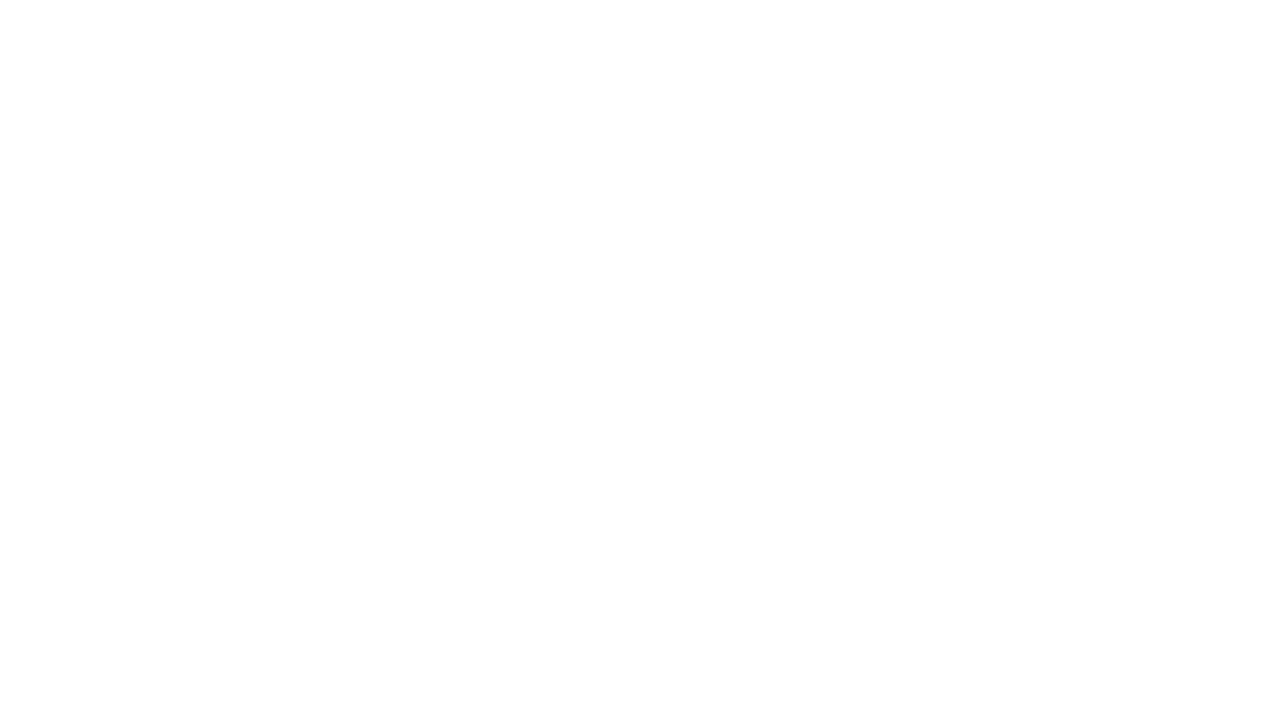
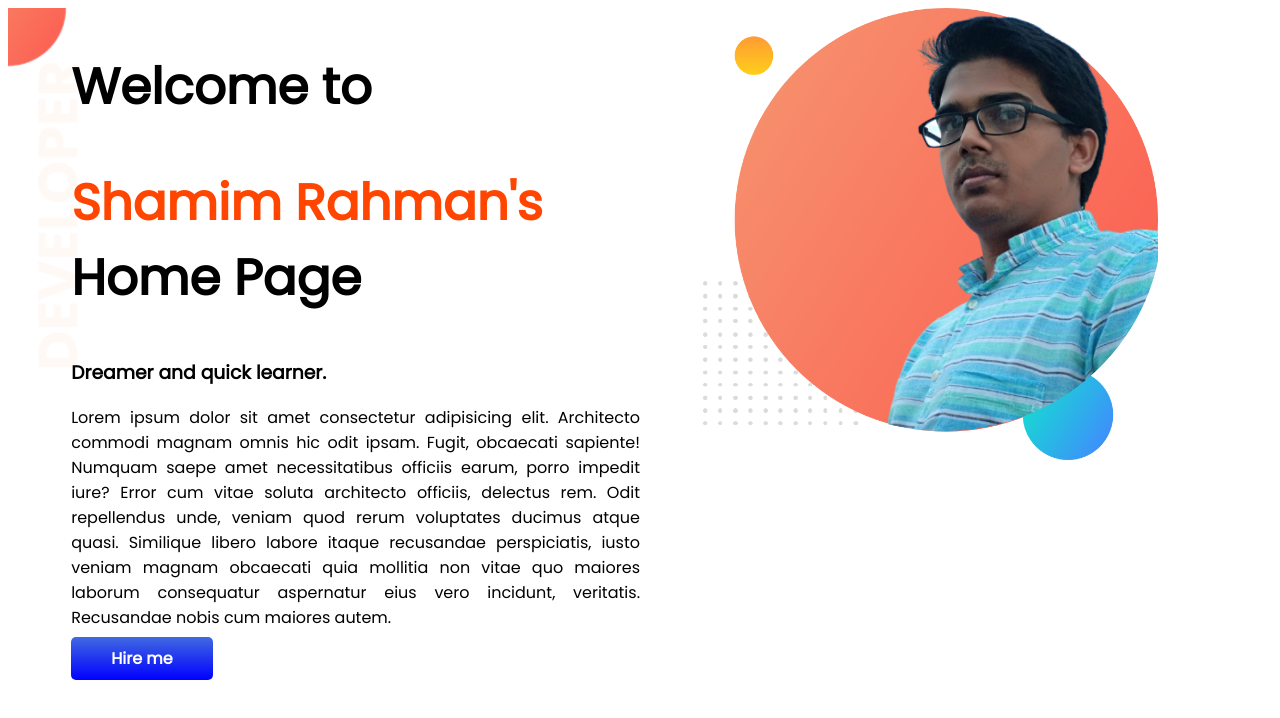
Before and after one commit to Meeftah0318/developer-portfolio, a plain HTML site: page index.html in a window 1280 px wide. Drawn offline with Linux system fonts and the light colour scheme.

Commit message:
css applied

```diff
--- a/index.html
+++ b/index.html
@@ -1,13 +1,39 @@
 <!DOCTYPE html>
 <html lang="en">
+
 <head>
     <meta charset="UTF-8">
     <meta http-equiv="X-UA-Compatible" content="IE=edge">
     <meta name="viewport" content="width=device-width, initial-scale=1.0">
     <title>Shamim Rahman Portfolio</title>
+    <link rel="preconnect" href="https://fonts.googleapis.com">
+    <link rel="preconnect" href="https://fonts.gstatic.com" crossorigin>
+    <link href="https://fonts.googleapis.com/css2?family=Poppins&display=swap" rel="stylesheet">
     <link rel="stylesheet" href="style.css">
 </head>
+
 <body>
+    <section class="top-banner">
+        <div class="half-width">
+            <h1>Welcome to </h1>
+            <h1> <span class="orange-color">Shamim Rahman's</span> Home Page</h1>
+            <h3>Dreamer and quick learner.</h3>
+            <p>Lorem ipsum dolor sit amet consectetur adipisicing elit. Architecto commodi magnam omnis hic odit ipsam.
+                Fugit, obcaecati sapiente! Numquam saepe amet necessitatibus officiis earum, porro impedit iure? Error
+                cum vitae soluta architecto officiis, delectus rem. Odit repellendus unde, veniam quod rerum voluptates
+                ducimus atque quasi. Similique libero labore itaque recusandae perspiciatis, iusto veniam magnam
+                obcaecati quia mollitia non vitae quo maiores laborum consequatur aspernatur eius vero incidunt,
+                veritatis. Recusandae nobis cum maiores autem.</p>
+            <a class="link-button" href="https://www.google.com/" target="blank">Hire me</a>
+        </div>
+
+        <div class="half-width">
+            <img src="images/shamim-pic-bg.png" alt="shamim pic">
+        </div>
+    </section>
+
+
 
 </body>
+
 </html>
--- a/style.css
+++ b/style.css
@@ -0,0 +1,35 @@
+body{
+    font-family: 'Poppins', sans-serif;
+}
+h1{
+    font-size: 50px;
+}
+.orange-color {
+    color: orangered;
+}
+section {
+    display: flex;
+}
+p{
+    text-align: justify;
+}
+.half-width {
+    width: 50%;
+    padding-left: 5%;
+}
+
+.half-width img {
+    width: 80%;
+}
+.link-button{
+    text-decoration: none;
+    background-image: linear-gradient(royalblue, blue);
+    color: white;
+    font-weight: 700;
+    padding: 10px 40px;
+    border-radius: 5px;
+}
+.top-banner {
+    background-image: url(images/top-banner.png);
+    background-repeat: no-repeat;
+}
```
Also changed, not shown: images/dream-bg.png (added), images/exp-bg.png (added), images/my-bg.png (added), images/my-bg2.png (added), images/shamim-pic-bg.png (added), images/top-banner.png (added), showOff/10659042_854629387889695_1135782233677118265_o-removebg-preview.png (added), showOff/10659042_854629387889695_1135782233677118265_o.jpg (added), showOff/11061701_962786173740682_5641024019306814745_n-removebg-preview.png (added), showOff/11061701_962786173740682_5641024019306814745_n.jpg (added), showOff/120545807_3687239007962038_4370629346556879199_n-removebg-preview.png (added), showOff/120545807_3687239007962038_4370629346556879199_n.jpg (added), showOff/40058494_2101023583250263_6237129250730672128_n-removebg-preview.png (added), showOff/40058494_2101023583250263_6237129250730672128_n.jpg (added).
